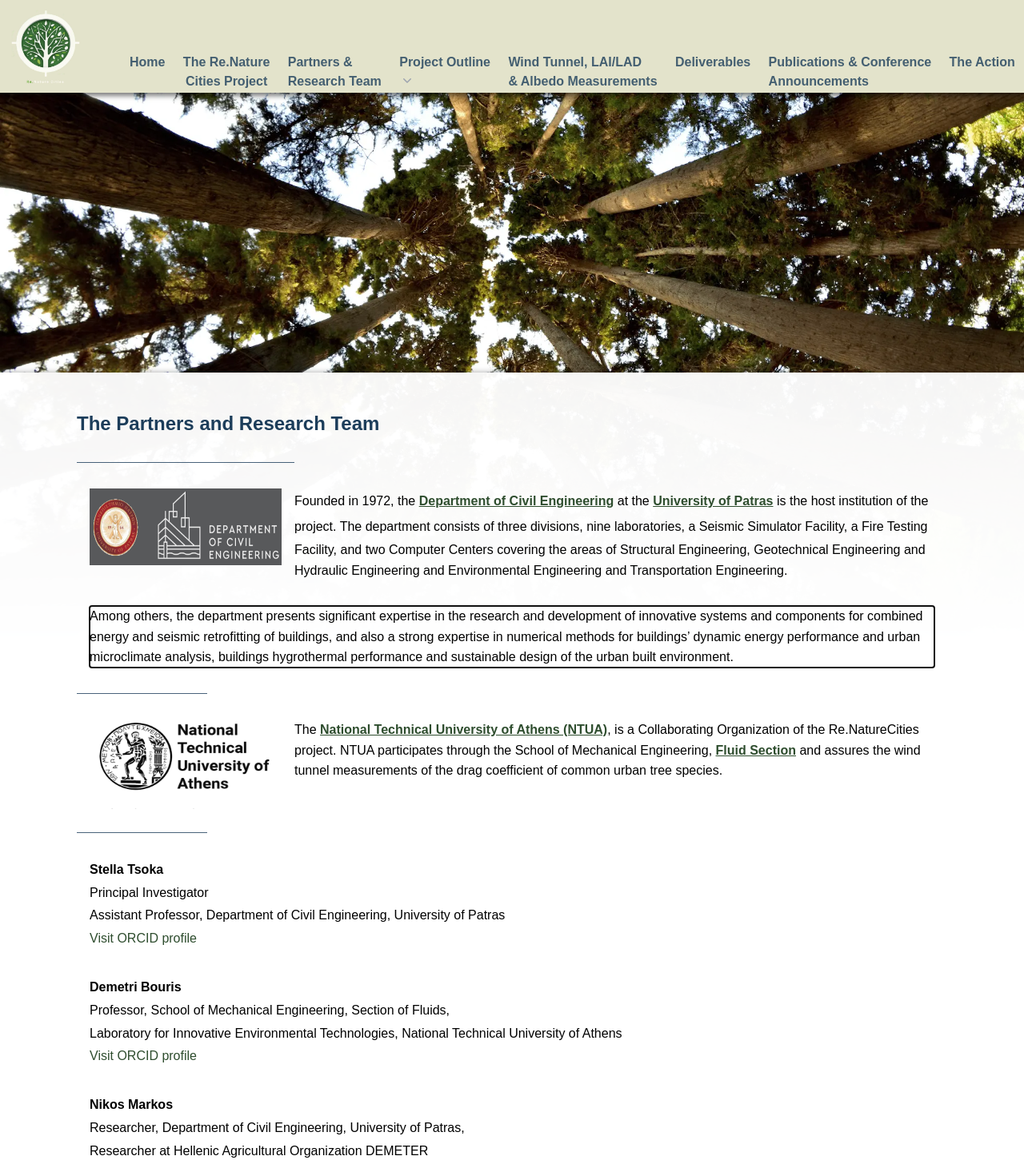
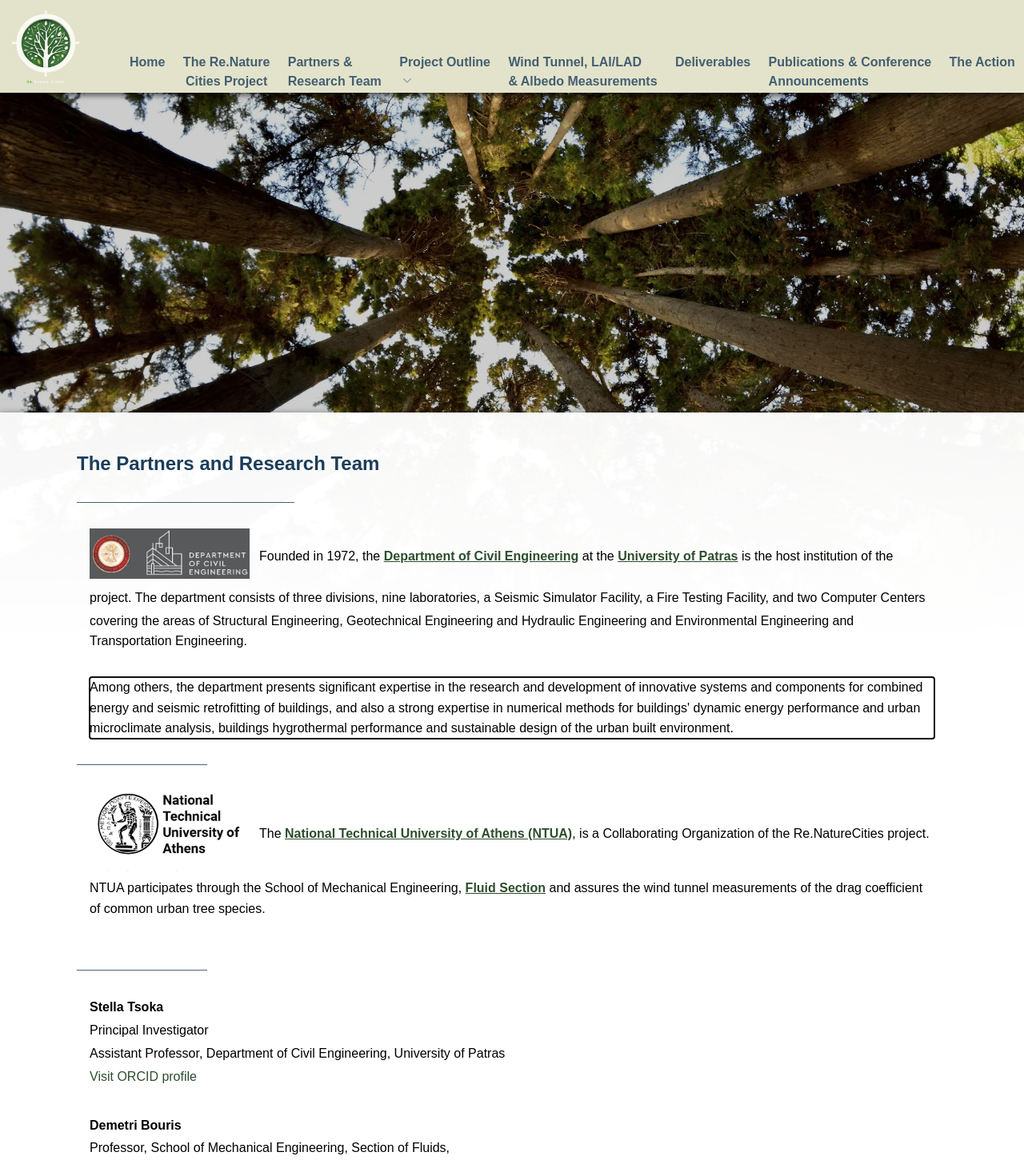
Before and after one commit to Papioani/the_re.nature_cities_project, a Next.js app: page /partners in a window 1280 px wide. Shown: the top 1456 px of the page at 80% size. Built offline with nearby package versions, Linux system fonts and the light colour scheme.

Commit message:
error boundary and improve image loading with CSS optimizations

```diff
--- a/src/app/components/Footer/index.tsx
+++ b/src/app/components/Footer/index.tsx
@@ -53,11 +53,13 @@ const Footer: React.FC = () => {
       >
         <div className={styles.footerImage}>
           <Image
-            src="/elidek.png"
+            src="/elidek.jpg"
             alt="Elidek logo"
             width={500}
             height={300}
-            style={{ objectFit: "contain" }}
+            loading="lazy"
+            quality={85}
+            sizes="(max-width: 768px) 100vw, 500px"
           />
         </div>
         <div className={styles.footerImage} aria-label="Greece 2.0 logo">
@@ -66,7 +68,9 @@ const Footer: React.FC = () => {
             alt="Greece2.0 logo"
             width={500}
             height={300}
-            style={{ objectFit: "contain" }}
+            loading="lazy"
+            quality={85}
+            sizes="(max-width: 768px) 100vw, 500px"
           />
         </div>
       </div>
--- a/src/app/layout.tsx
+++ b/src/app/layout.tsx
@@ -40,13 +40,16 @@ export default function RootLayout({ children }: Readonly<LayoutProps>) {
   return (
     <html lang="en">
       <body className="antialiased flex flex-col min-h-[100dvh] w-full">
-        <Suspense fallback={<div>Loading...</div>}>
-          {" "}
-          {/*  //loading state while components are being loaded. */}
+        <ErrorBoundary>
+          <Suspense
+            fallback={<div className={styles.loadingSpinner}>Loading...</div>}
+          >
             <Background />
+          </Suspense>
           <Navbar />
           <ModalProvider>
             <section className={styles.heroSection}>
+              <div className={styles.heroImageContainer}>
                 <Image
                   src="/background-forest2.webp"
                   alt="Hero Background"
@@ -54,21 +57,16 @@ export default function RootLayout({ children }: Readonly<LayoutProps>) {
                   style={{ objectFit: "cover" }}
                   priority
                   quality={75}
-                sizes="100vw"
-                loading="eager"
+                  sizes="(max-width: 768px) 100vw, (max-width: 1200px) 80vw, 70vw"
                 />
+              </div>
             </section>
-
-            <ErrorBoundary>
-              <main
-                className={`${styles.mainContent} flex-grow pt-16 md:pt-20`}
-              >
+            <main className={`${styles.mainContent} flex-grow pt-16 md:pt-20`}>
               {children}
             </main>
-            </ErrorBoundary>
           </ModalProvider>
           <Footer />
-        </Suspense>
+        </ErrorBoundary>
       </body>
     </html>
   );
--- a/src/app/partners/Partners.module.css
+++ b/src/app/partners/Partners.module.css
@@ -1,19 +1,11 @@
 .partner {
   margin-bottom: 1rem;
 }
-.partnerLogo1 {
-  float: left; /* Floats the image to the left to allow text to wrap around it */
-  width: 15rem;
-  height: 6rem;
-  vertical-align: middle; /* Ensures the logo aligns vertically with the text */
-  margin-right: 1rem; /* Adjust space between image and text */
-}
-.partnerLogo2 {
-  float: left; /* Floats the image to the left to allow text to wrap around it */
-  width: 15rem;
-  height: 7rem;
-  vertical-align: middle; /* Ensures the logo aligns vertically with the text */
-  margin-right: 1rem; /* Adjust space between image and text */
+.partnerLogo {
+  display: inline-block;
+  margin-right: 0.75rem;
+  margin-bottom: 0.5rem;
+  object-fit: contain;
 }
 .partnerLine::before {
   content: "";
--- a/src/app/partners/page.tsx
+++ b/src/app/partners/page.tsx
@@ -38,9 +38,12 @@ const PartnersPage: FC = () => {
           <Image
             src="/CEUPlogo.png"
             alt="University of Patras Logo"
-            width={500}
-            height={300}
-            className={`${styles.partnerLogo1} inline-block mr-3 mb-2`}
+            width={200}
+            height={120}
+            className={styles.partnerLogo}
+            loading="lazy"
+            quality={85}
+            sizes="(max-width: 768px) 150px, 200px"
           />
           Founded in 1972, the{" "}
           <Link
@@ -77,7 +80,7 @@ const PartnersPage: FC = () => {
             Among others, the department presents significant expertise in the
             research and development of innovative systems and components for
             combined energy and seismic retrofitting of buildings, and also a
-            strong expertise in numerical methods for buildings’ dynamic energy
+            strong expertise in numerical methods for buildings' dynamic energy
             performance and urban microclimate analysis, buildings hygrothermal
             performance and sustainable design of the urban built environment.
           </p>
@@ -90,9 +93,12 @@ const PartnersPage: FC = () => {
           <Image
             src="/UniAthensLogo.png"
             alt="University of Athens Logo"
-            width={500}
-            height={300}
-            className={`${styles.partnerLogo2} inline-block mr-3`}
+            width={200}
+            height={120}
+            className={styles.partnerLogo}
+            loading="lazy"
+            quality={85}
+            sizes="(max-width: 768px) 150px, 200px"
           />
           The{" "}
           <Link
--- a/src/app/styles/layout.module.css
+++ b/src/app/styles/layout.module.css
@@ -13,7 +13,8 @@
 }
 @media (max-width: 768px) {
   .heroSection {
-    height: auto; /* Allow natural height scaling */
+    height: 40vh;
+    min-height: 300px;
   }
   .mainContent {
     padding-left: 0rem; /* Reduced padding for mobile */
@@ -21,18 +22,27 @@
   }
 }
 .heroSection {
-  height: 350px;
-  position: relative; /* .hero-section as a reference point for any absolutely positioned elements within it, like ::before. */
-  overflow: hidden; /* Prevents content overflow */
+  position: relative;
+  width: 100%;
+  height: 50vh;
+  min-height: 350px;
+  max-height: 450px;
+  overflow: hidden;
+}
+
+.heroImageContainer {
+  position: relative;
+  width: 100%;
+  height: 100%;
 }
 
 .heroSection::before {
-  content: ""; /* is required to make the ::before pseudo-element appear. Without defining content, pseudo-elements won’t render */
-  position: absolute; /* its position is calculated relative to the .hero-section (thanks to the parent’s position: relative). */
-  top: 0; /* the 0s here to span the full height and width of its parent element, the .hero-section */
+  content: "";
+  position: absolute;
+  top: 0;
   left: 0;
   right: 0;
   bottom: 0;
-  background: rgba(0, 0, 0, 0);
+  background: rgba(0, 0, 0, 0.2);
   z-index: 1;
 }
--- a/src/app/wind-tunnel/page.tsx
+++ b/src/app/wind-tunnel/page.tsx
@@ -83,6 +83,9 @@ const WindTunnel: React.FC = () => {
               width={500}
               height={300}
               className={styles.treePhoto}
+              loading="lazy"
+              quality={85}
+              sizes="(max-width: 768px) 100vw, 500px"
             />
           </div>
         </div>
@@ -125,6 +128,9 @@ const WindTunnel: React.FC = () => {
               width={500}
               height={300}
               className={styles.treePhoto}
+              loading="lazy"
+              quality={85}
+              sizes="(max-width: 768px) 100vw, 500px"
             />
           </div>
         </div>
@@ -168,6 +174,9 @@ const WindTunnel: React.FC = () => {
               width={500}
               height={300}
               className={styles.treePhoto}
+              loading="lazy"
+              quality={85}
+              sizes="(max-width: 768px) 100vw, 500px"
             />
           </div>
         </div>
@@ -233,6 +242,9 @@ const WindTunnel: React.FC = () => {
               width={500}
               height={300}
               className={styles.treePhoto}
+              loading="lazy"
+              quality={85}
+              sizes="(max-width: 768px) 100vw, 500px"
             />
           </div>
         </div>
```
Also changed, not shown: public/elidek.jpg (renamed from public/elidek.png). Lines whose indentation alone changed are shown as unchanged.
